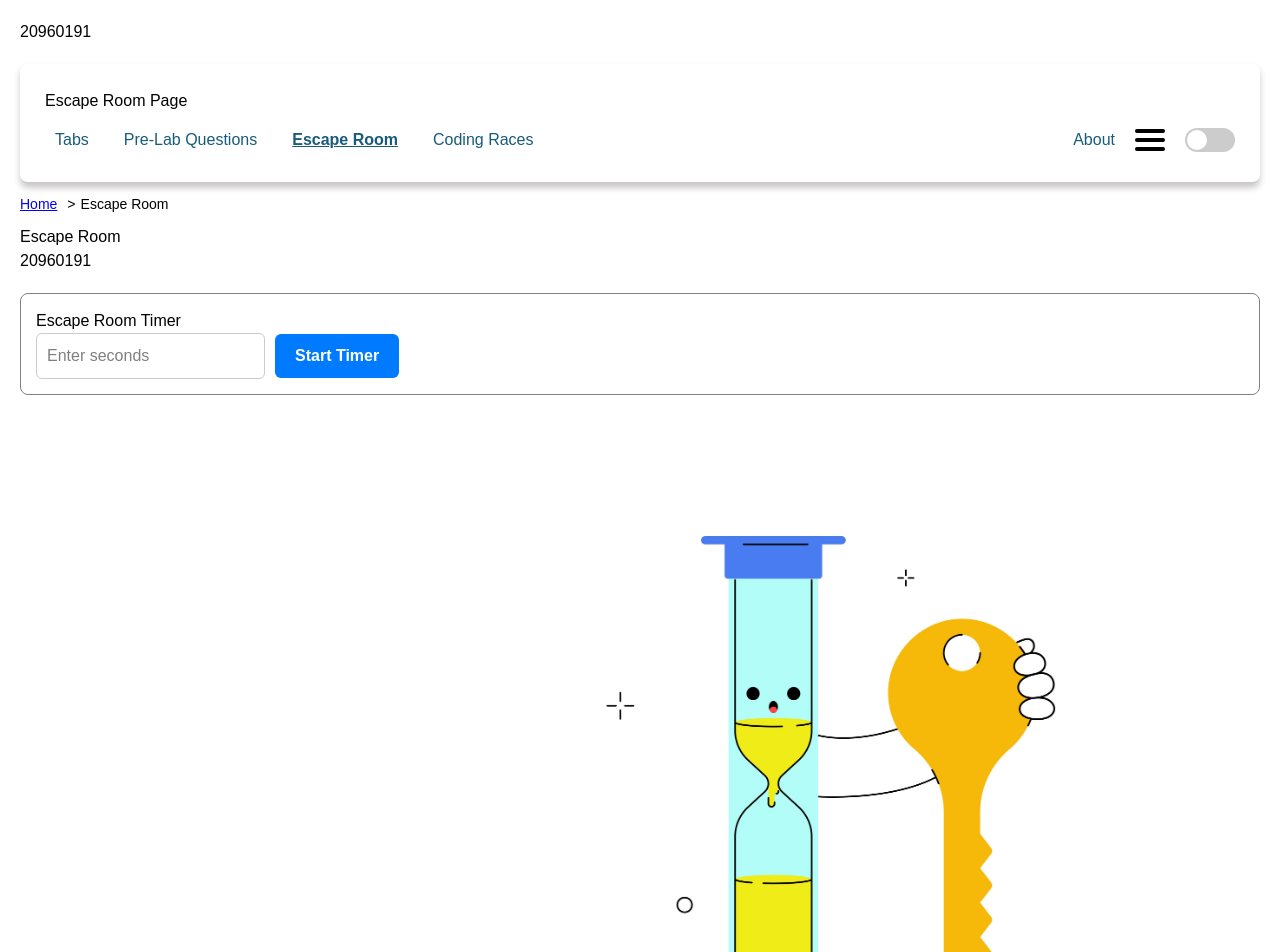
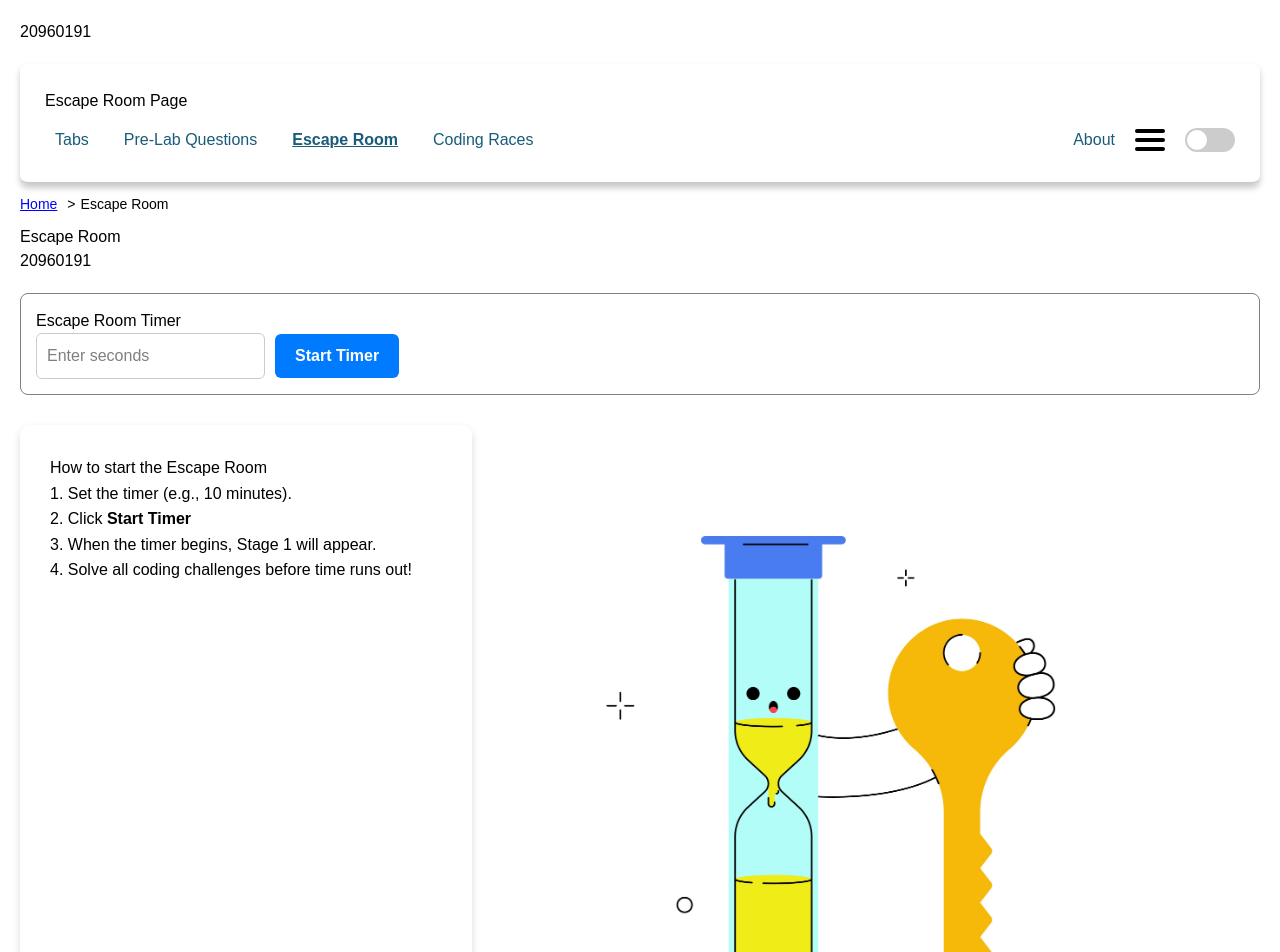
Before and after one commit to lsearle94/nextjs-tabs-assignment, a Next.js app: page /escape-room in a window 1280 px wide. Shown: the top 952 px of the page. Built offline with nearby package versions, Linux system fonts and the light colour scheme.

Commit message:
Added instruction box with overlap on escape room image

```diff
--- a/src/app/escape-room/page.tsx
+++ b/src/app/escape-room/page.tsx
@@ -258,6 +258,21 @@ export default function EscapeRoom() {
             width: "70%",
             height: "700px",
             borderRadius: "8px",
+            position: "relative" as "relative",
+            zIndex: 1,
+        },
+        instructionBox: {
+            flex: "1.2",
+            marginRight: "-80px",
+            padding: "30px",
+            backgroundColor: isDark ? "rgba(30,30,30,0.9)" : "rgba(255,255,255,0.9)",
+            borderRadius: "12px",
+            boxShadow: isDark ? "0 4px 8px rgba(0,0,0,0.7)" : "0 4px 8px rgba(0,0,0,0.15)",
+            color: isDark ? "#fff" : "#000",
+            fontSize: "1rem",
+            lineHeight: "1.6",
+            zIndex: 2,
+            position: "relative" as "relative",
         },
     };
 
@@ -325,6 +340,17 @@ export default function EscapeRoom() {
                     </div>
                     {/* Image block aligned to the right */}
                     <div style={styles.imageWrapper}>
+                        {/* Instruction Box*/}
+                        <div style={styles.instructionBox}>
+                            <h3>How to start the Escape Room</h3>
+                            <ol>
+                                <li>1. Set the timer (e.g., 10 minutes).</li>
+                                <li>2. Click <strong>Start Timer </strong></li>
+                                <li>3. When the timer begins, Stage 1 will appear.</li>
+                                <li>4. Solve all coding challenges before time runs out!</li>
+                            </ol>
+                        </div>
+
                         <div style={styles.imageBox}></div>
                     </div>
                 </main>
```
